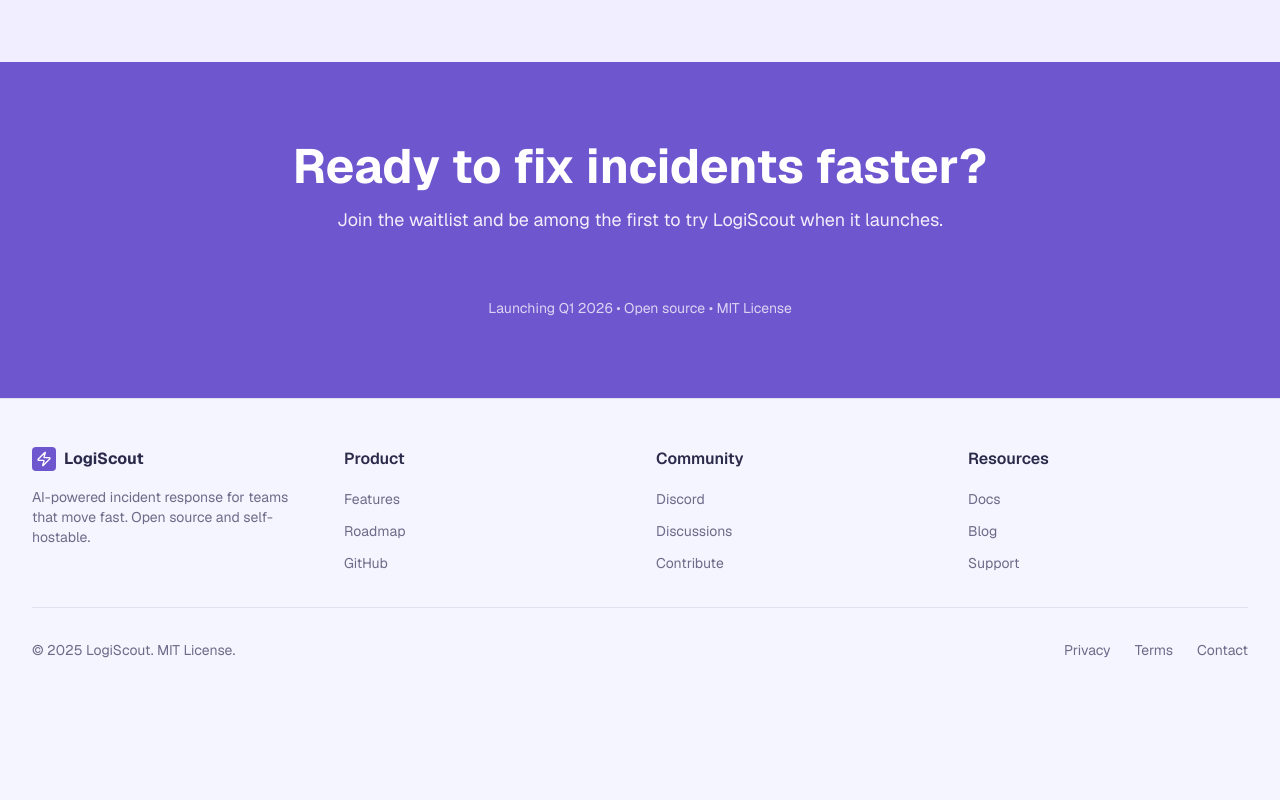
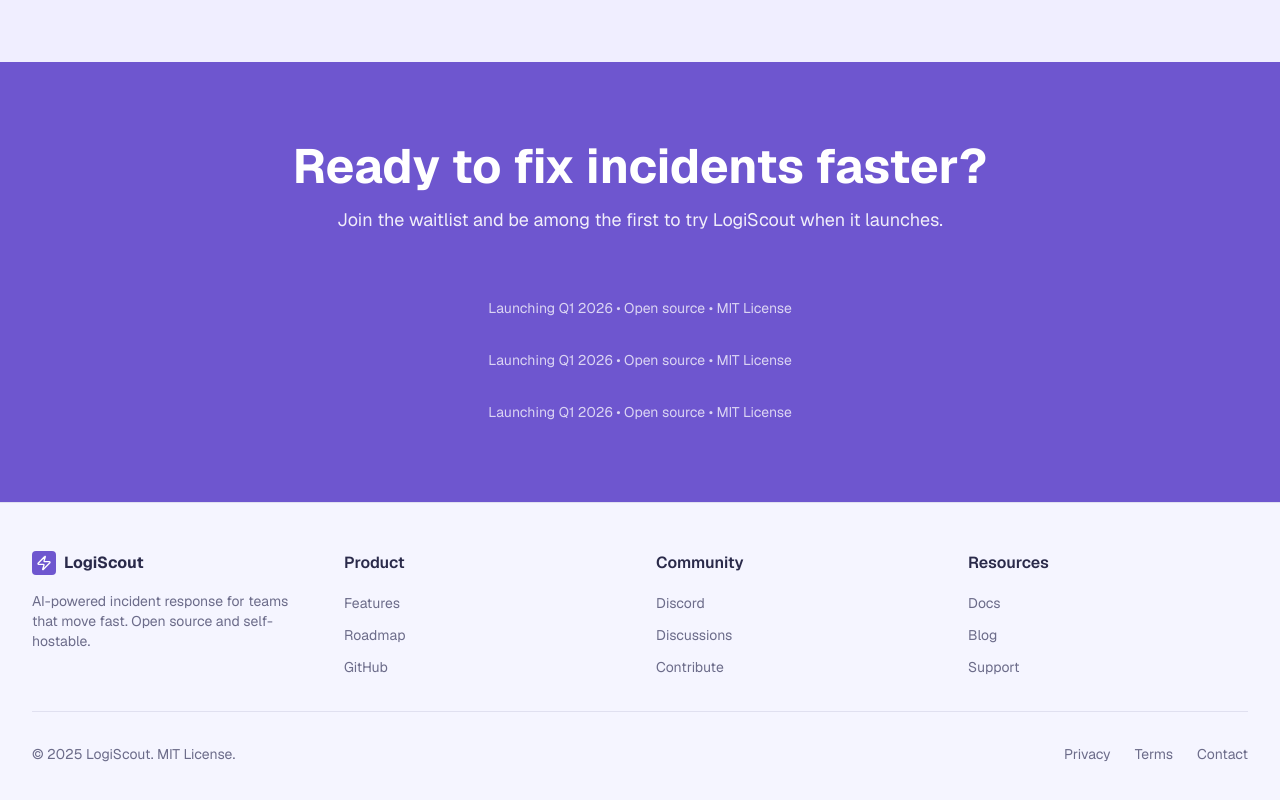
Before and after one commit to saadakmal460/LogiScout-Landing, a Next.js app: page / in a window 1280 px wide. Shown: the part 2850-3650 px from the top of the page. Before the commit the page ends 3558 px from the top, so only its background shows below. Built offline with nearby package versions, Linux system fonts and the light colour scheme.

Commit message:
Page added

```diff
--- a/app/page.tsx
+++ b/app/page.tsx
@@ -249,6 +249,10 @@ export default function Home() {
             </Button> */}
           </div>
           <p className="text-sm opacity-75">Launching Q1 2026 • Open source • MIT License</p>
+          <p className="text-sm opacity-75">Launching Q1 2026 • Open source • MIT License</p>
+          <p className="text-sm opacity-75">Launching Q1 2026 • Open source • MIT License</p>
+
+
         </div>
       </section>
 
```
